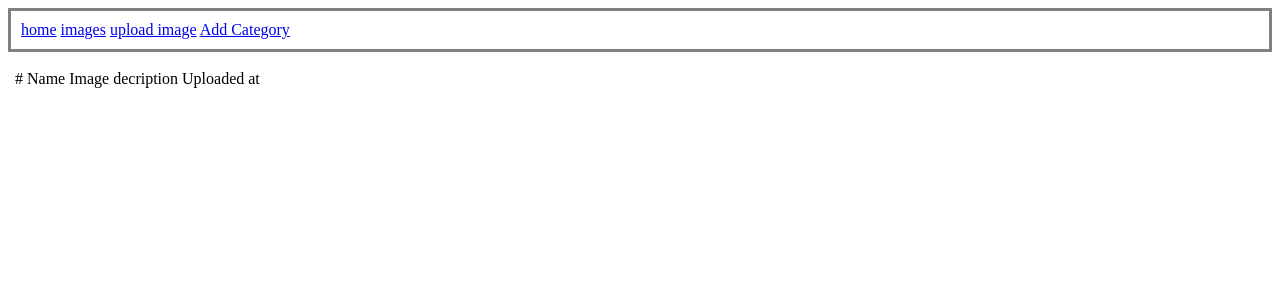
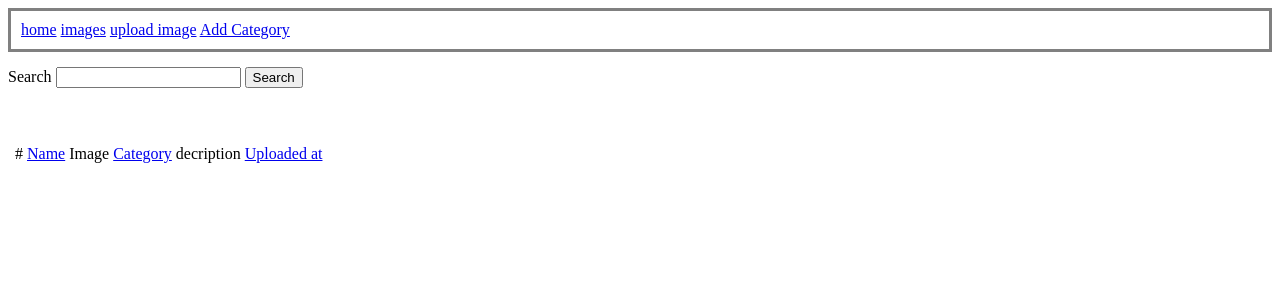
Before and after one commit to Rahimz/image-viewer, a Django app: page /image-viewer/image-list/ in a window 1280 px wide. Shown: the top 300 px of the page. Run offline with Django 5.2, Linux system fonts and the light colour scheme; data that the repository does not hold is empty.

Commit message:
sort filter and serach added

```diff
--- a/viewer/templates/home/image_list.html
+++ b/viewer/templates/home/image_list.html
@@ -8,14 +8,52 @@ Image list
 
 
 {% block content %}
+{% if filter %}
+<div>
+    <p >
+        Images of category: <span style="color:red"><b>{{ filter }}</b></span> <a href="{% url 'viewer:image_list' %}">X</a>
+    </p>
+</div>
+{% endif %}
+
+{% if sort_field %}
+<div>
+    <p >
+        Sorted on: <span style="color:green"><b>{{ sort_field }}</b></span> <a href="{% url 'viewer:image_list' %}">X</a>
+    </p>
+</div>
+{% endif %}
+
+<div>
+    <form action="">
+        <label for="search">Search</label>
+        <input type="text" id="search" name="search">
+        <input type="submit" value="Search">
+    </form>
+    {% if query %}
+    Search query: <span style="color:green"><b>{{ query }}</b></span> <a href="{% url 'viewer:image_list' %}">X</a>
+    {% endif %}
+    <br>
+    <br>
+    <br>
+</div>
+
 <table>
     <thead>
         <th>
             <td>#</td>
-            <td>Name</td>
+            <td>
+                <a href="{% url 'viewer:image_list_sort' sort_field='name' %}">Name</a>
+            </td>
             <td>Image</td>
+            <td>
+                <a href="{% url 'viewer:image_list_sort' sort_field='category' %}">Category</a>
+            </td>
             <td>decription</td>
-            <td>Uploaded at</td>
+            <td>
+                <a href="{% url 'viewer:image_list_sort' sort_field='upload' %}">Uploaded at</a>
+
+            </td>
             <td></td>
             <td></td>
         </th>
@@ -29,6 +67,10 @@ Image list
                 <a href="{% url 'viewer:image_details' image.id %}">
                     <img src="{{ image.image_file.url }}" alt="" width="50px" height="auto">
                 </a>
+            </td>
+            <td>
+                <a href="{% url 'viewer:image_list_category' category_name=image.category.name %}">{{ image.category }}</a>
+
             </td>
             <td>{{ image.description }}</td>
             <td>{{ image.upload | date }}</td>
--- a/viewer/urls.py
+++ b/viewer/urls.py
@@ -6,10 +6,15 @@ app_name = 'viewer'
 urlpatterns = [
     path('about/', views.About, name='about'),
     path('image-list/', views.ImageListView, name='image_list'),
+    path('image-list/category/<str:category_name>/', views.ImageListView, name='image_list_category'),
+    path('image-list/sort/<str:sort_field>/', views.ImageListView, name='image_list_sort'),
+
     path('image-upload/', views.UploadImage, name='image_upload'),
     path('image-details/<int:image_id>/', views.ImageDetailView, name='image_details'),
     path('image-edit/<int:image_id>/', views.EditImage, name='image_edit'),
     path('image-remove/<int:image_id>/', views.ImageRemoveView, name='image_remove'),
+
+    path('image-like/<int:image_id>/', views.ImageLikeView, name='image_like'),
 
     # category
     path('category-add/', views.AddCategoryView, name='category_add'),
--- a/viewer/views.py
+++ b/viewer/views.py
@@ -4,6 +4,7 @@ from django.http import HttpResponse
 import datetime
 from django.utils import timezone
 import random
+from django.db.models import Q
 
 from viewer.models import Image, Category
 from .forms import ImageForm, CategoryForm
@@ -41,11 +42,31 @@ def About(request):
     )
 
 
-def ImageListView(request):
+def ImageListView(request, category_name=None, sort_field=None):
     images = Image.objects.filter(active=True)
+    filter = None
+
+    if category_name:
+        category_obj = Category.objects.get(name=category_name)
+        images = images.filter(category=category_obj)
+        filter = category_name
+
+    if sort_field:
+        images = images.order_by(sort_field)
+
+    search_query = None
+    if request.GET.get('search'):
+        search_query = request.GET.get('search')
+
+        images = Image.objects.filter(active=True).filter(
+            Q(name__icontains=search_query) | Q(category__name__icontains=search_query) | Q(description__icontains=search_query)
+            )
 
     context = {
-        'images': images
+        'images': images,
+        'filter': filter,
+        'sort_field': sort_field,
+        'query': search_query
     }
 
     return render(
@@ -106,7 +127,7 @@ def ImageDetailView(request, image_id):
         request,
         'home/image_detials.html',
         {
-            'image_html_object_name': image_from_database
+            'image': image_from_database
         }
     )
 
@@ -148,3 +169,9 @@ def AddCategoryView(request):
             'form': form,
         }
     )
+
+def ImageLikeView(request, image_id):
+    image = Image.objects.get(id=image_id)
+    image.like_counts += 1
+    image.save()
+    return redirect('viewer:image_details', image.id)
```
Also changed, not shown: viewer/templates/home/image_detials.html (+8 -4 lines), README.md, viewer/static/viewer/like.png (added).
